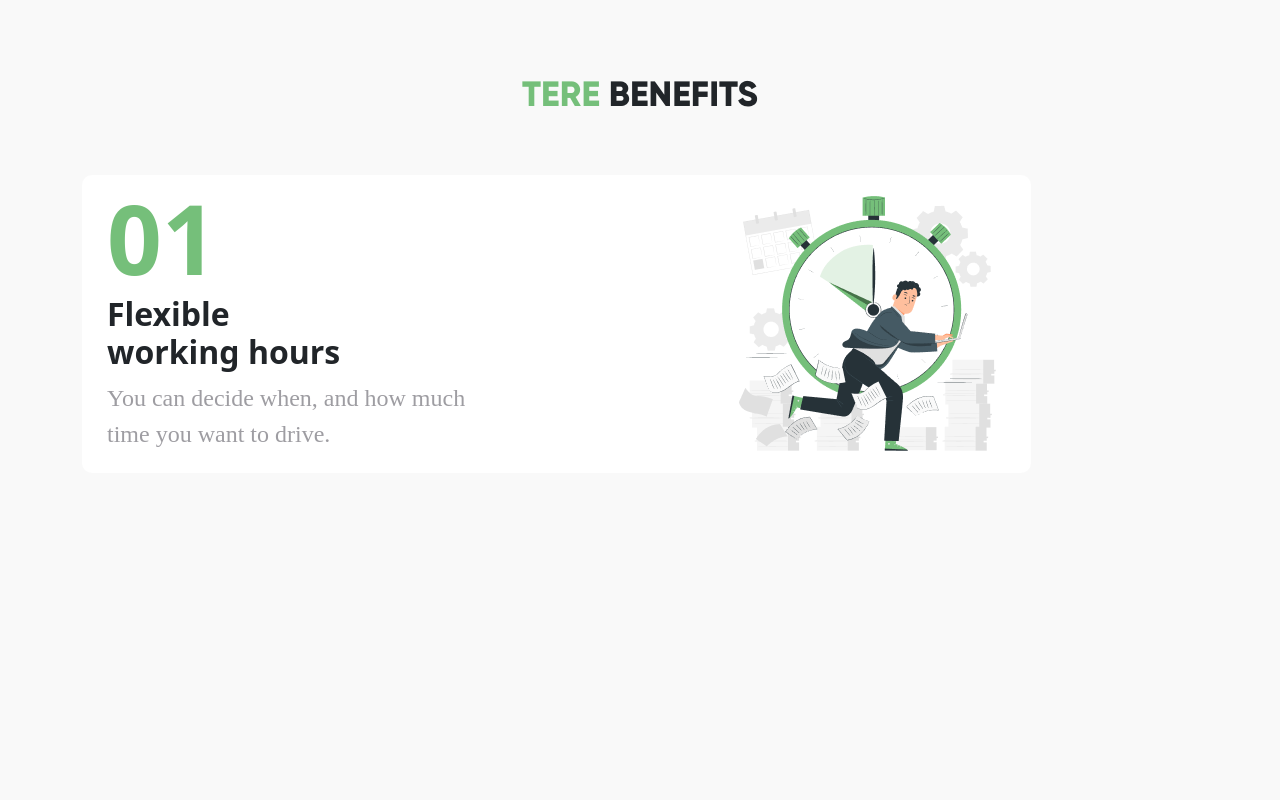
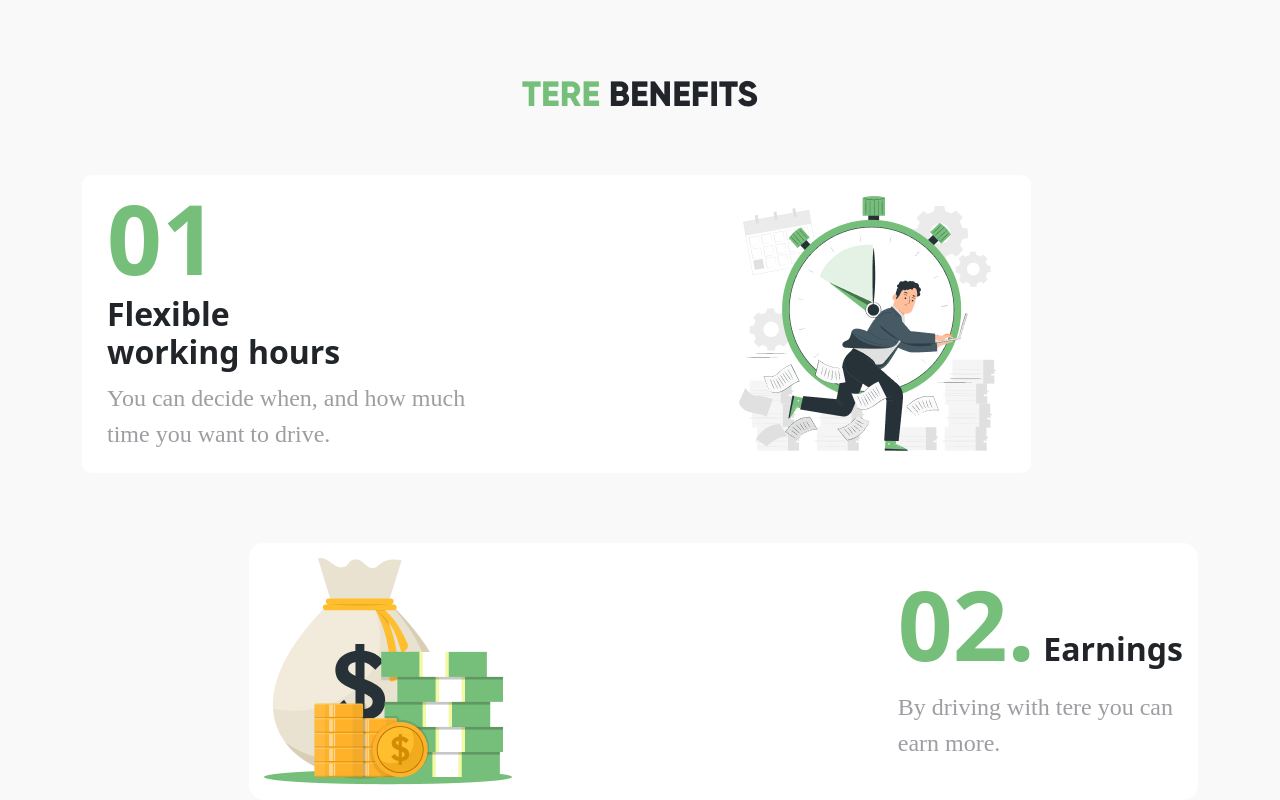
Before and after one commit to Muhammad-Danish-me/Responsive-website, a plain HTML site: page index.html in a window 1280 px wide. Shown: the part 2099-2899 px from the top of the page. Before the commit the page ends 2572 px from the top, so only its background shows below. Drawn offline with nearby package versions, Linux system fonts and the light colour scheme.

Commit message:
add section three cards

```diff
--- a/index.html
+++ b/index.html
@@ -177,11 +177,16 @@
           </div>
         </div>
         <!-- section three (two) ... -->
-        <!-- <div class="two">
-          <div class="one-left">
+        <div class="two">
+          <div class="two-left">
           <img src="images/sec-three-2.png" alt="">
         </div>
-        </div> -->
+        <div class="two-right">
+          <h4><span>02.</span> Earnings</h4>
+          <p>By driving with tere you can  <br>
+            earn more.</p>
+        </div>
+        </div>
       </div>
     </div>
   </body>
--- a/media810.css
+++ b/media810.css
@@ -52,4 +52,7 @@
     .sec-two-between .center .circle img{
       width: 100%;
     }
+    .section-three{
+      display: none;
+    }
 }
--- a/style.css
+++ b/style.css
@@ -257,3 +257,31 @@ body {
 .section-three .one .one-right img {
  margin-right: 30px;
 }
+/* section three two */
+.section-three .two {
+  margin-top: 70px;
+  width: 85%;
+  display: flex;
+  justify-content: space-between;
+  border: 5px solid #FFFFFF;
+  border-radius: 15px;
+  background-color: #FFFFFF;
+  align-items: center;
+  padding: 10px;
+  float: inline-end;
+}
+.section-three .two .two-right  span {
+  color: #75bf7a;
+  font: gilory;
+  font-size: 3em;
+  font-weight: bold;
+}
+.section-three .two .two-right h4{
+  font-size: 2em;
+  font-weight: bold;
+}
+.section-three .two .two-right p{
+  font-size: 1.5em;
+  font-family: gilory;
+  color: #9E9DA2;
+}
```
